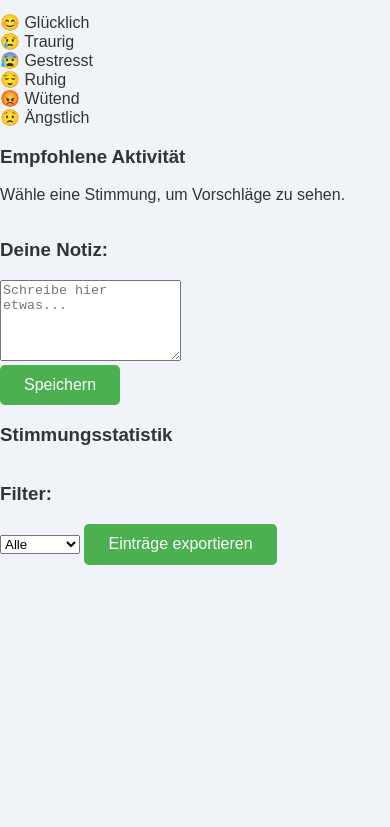
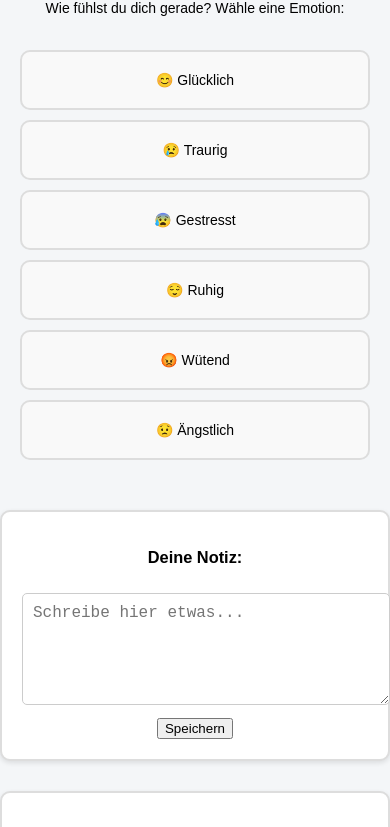
Before and after one commit to letheworldbechill/Letheworldbechill.github.io, a plain HTML site: page Index.html in a window 390 px wide. Shown: the part 70-897 px from the top of the page. Before the commit the page ends 844 px from the top, so only its background shows below. Drawn offline with Linux system fonts and the light colour scheme; a script that the page names is missing.

Commit message:
Update style.css
Signed-off-by: letheworldbechill <gasserseverin1@gmail.com>

```diff
--- a/style.css
+++ b/style.css
@@ -1,70 +1,73 @@
-/* Allgemeine Stile */
 body {
-  font-family: Arial, sans-serif;
-  margin: 0;
-  padding: 0;
-  display: flex;
-  flex-direction: column;
-  min-height: 100vh;
-  background-color: #f0f4f8;
-  color: #333;
+    font-family: Arial, sans-serif;
+    text-align: center;
+    background: #f4f6f8;
+    margin: 0;
+    padding: 0;
 }
-
-/* Header */
-header {
-  background-color: #4caf50;
-  color: white;
-  text-align: center;
-  padding: 1rem 0;
+h1 {
+    color: #4CAF50;
 }
-
-h1 {
-  margin: 0;
-  font-size: 1.8rem;
+.emotion-grid {
+    display: grid;
+    grid-template-columns: repeat(3, 1fr);
+    gap: 10px;
+    padding: 20px;
 }
-
-/* Main */
-main {
-  flex-grow: 1;
-  display: flex;
-  justify-content: center;
-  align-items: center;
+.emotion {
+    padding: 20px;
+    border: 2px solid #ddd;
+    border-radius: 10px;
+    cursor: pointer;
+    background: #f9f9f9;
+    transition: background 0.3s;
 }
-
-.affirmation-container {
-  text-align: center;
-  padding: 2rem;
-  background: white;
-  border-radius: 10px;
-  box-shadow: 0 4px 10px rgba(0, 0, 0, 0.1);
+.emotion:hover {
+    background: #e3f2fd;
 }
-
-#affirmation {
-  font-size: 1.2rem;
-  margin-bottom: 1.5rem;
-  color: #555;
+#feedback, #tools {
+    margin-top: 20px;
+    padding: 20px;
+    border: 2px dashed #4CAF50;
+    border-radius: 10px;
+    background: #f0fff0;
+    display: none;
 }
-
+#journal, #stats, #filter {
+    margin-top: 30px;
+    padding: 20px;
+    border: 2px solid #ddd;
+    border-radius: 10px;
+    background: #ffffff;
+    box-shadow: 0 2px 5px rgba(0, 0, 0, 0.1);
+}
+textarea {
+    width: 100%;
+    padding: 10px;
+    margin: 10px 0;
+    border-radius: 5px;
+    border: 1px solid #ccc;
+}
+#entries p {
+    margin: 5px 0;
+}
 button {
-  padding: 0.7rem 1.5rem;
-  font-size: 1rem;
-  background-color: #4caf50;
-  color: white;
-  border: none;
-  border-radius: 5px;
-  cursor: pointer;
-  transition: background-color 0.3s ease;
+    cursor: pointer;
 }
-
-button:hover {
-  background-color: #45a049;
+@media (max-width: 600px) {
+    .emotion-grid {
+        grid-template-columns: repeat(2, 1fr);
+    }
+    textarea {
+        width: 100%;
+        font-size: 16px;
+    }
 }
-
-/* Footer */
-footer {
-  background-color: #333;
-  color: white;
-  text-align: center;
-  padding: 0.5rem 0;
-  font-size: 0.8rem;
+@media (max-width: 480px) {
+    body {
+        font-size: 14px;
+    }
+    .emotion-grid {
+        grid-template-columns: 1fr;
+    }
 }
```
